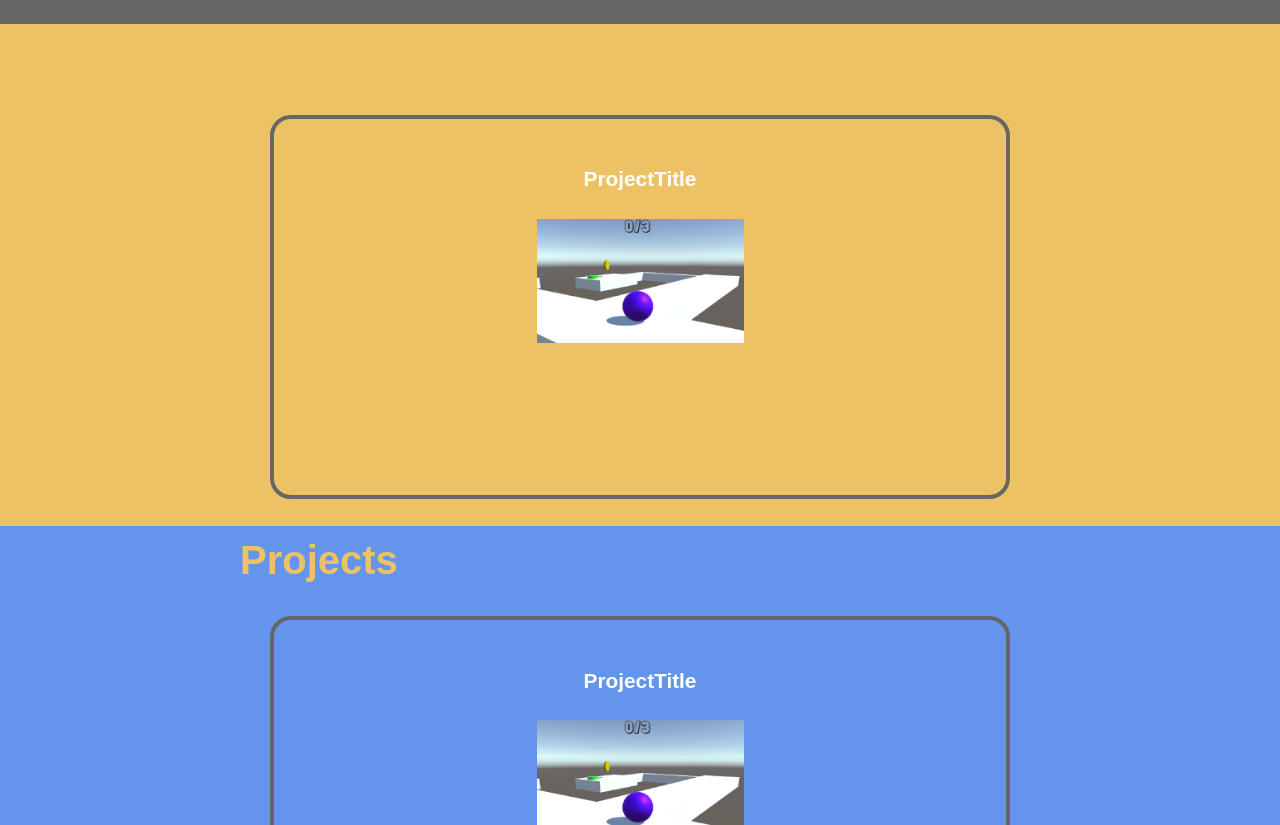
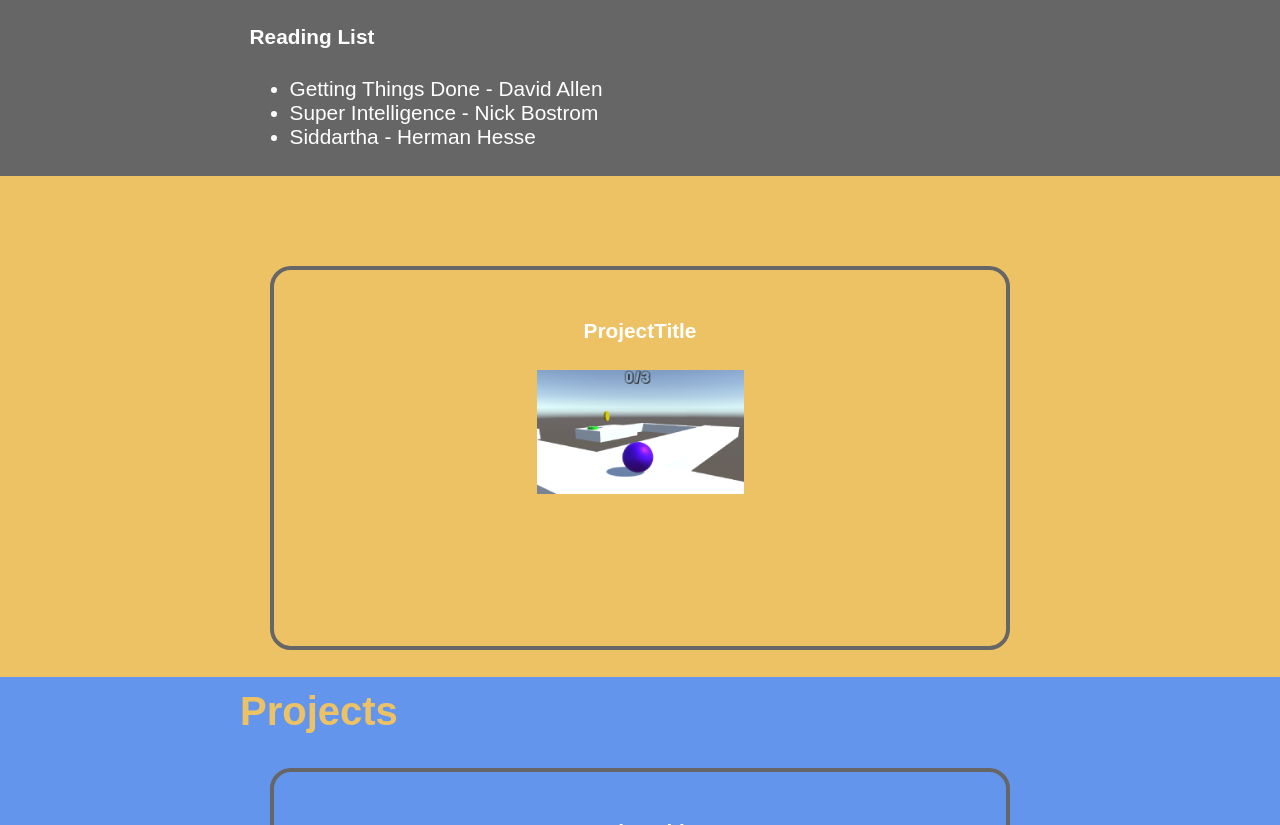
Before and after one commit to BenjaminLSchwab/Portfolio, a plain HTML site: page index.html in a window 1280 px wide. Shown: the part 1237-2062 px from the top of the page. Drawn offline with Linux system fonts and the light colour scheme.

Commit message:
Reading List added

```diff
--- a/index.html
+++ b/index.html
@@ -24,6 +24,12 @@
     <div class="MainContentBox bg1" >
         <img src ="../Portfolio/images/Ben.jpg" class="profile">
         <p>I really like software development! I have been coding as a hobby since I was in middle school. Most of this work was just simple text adventure games, but I did get a good understanding of programming fundamentals from this time. Whether I’m making games or web applications, I get satisfaction from breaking a large problem into small pieces. I like forming a good team and getting a sense of community in my work environment. The logic puzzle aspect of programming really interests me, along with making code run more smoothly / efficiently. I am a quick study and have picked up quite a few languages / frameworks, so getting familiar with a new codebase is a welcome challenge. I would be an asset to your team!</p>
+        <h4>Reading List</h4>
+        <ul>
+            <li>Getting Things Done - David Allen</li>
+            <li>Super Intelligence - Nick Bostrom</li>
+            <li>Siddartha - Herman Hesse</li>
+        </ul>
     </div>
 
     <h3 class="ContentBoxTitle bg2" id="Projects">Projects</h3>
```
